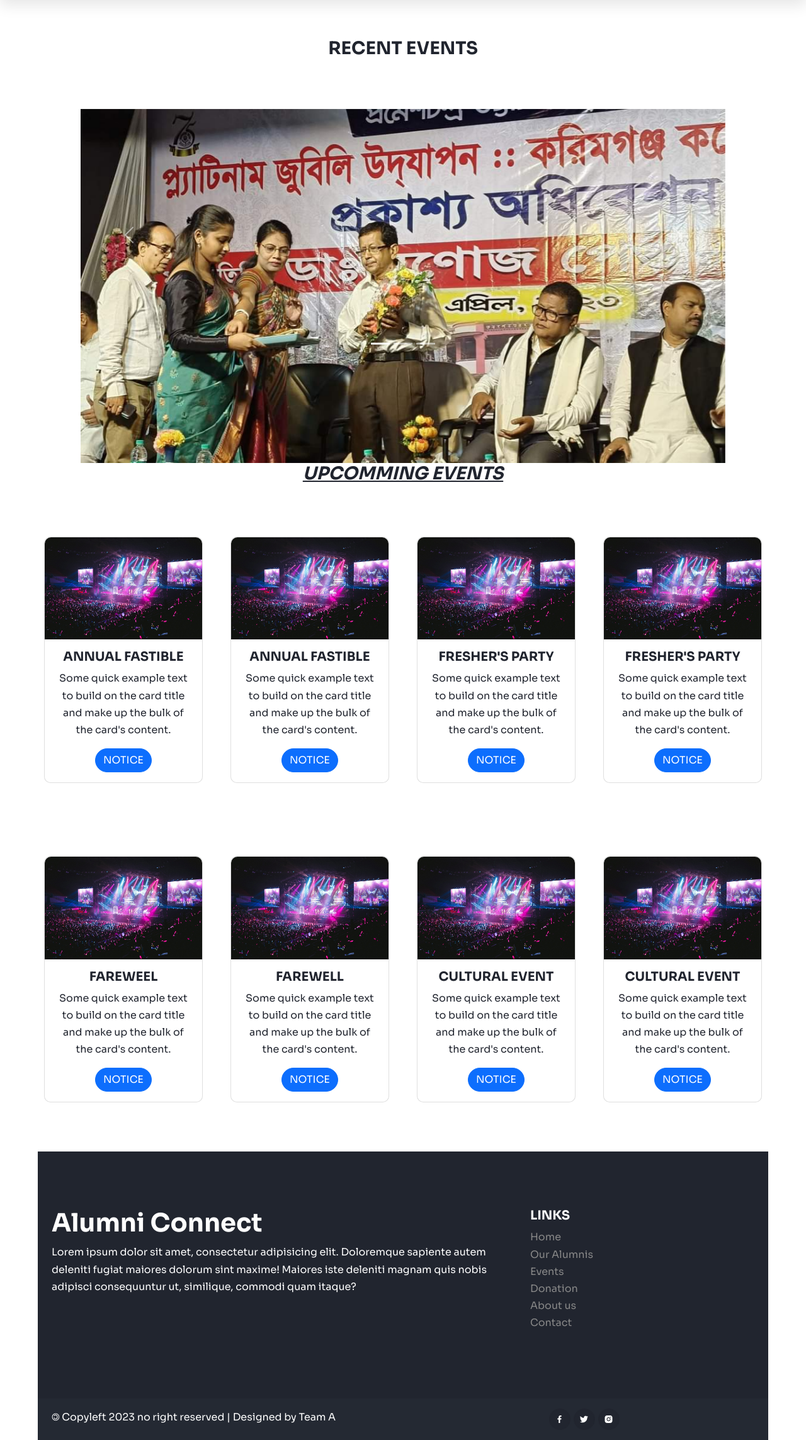
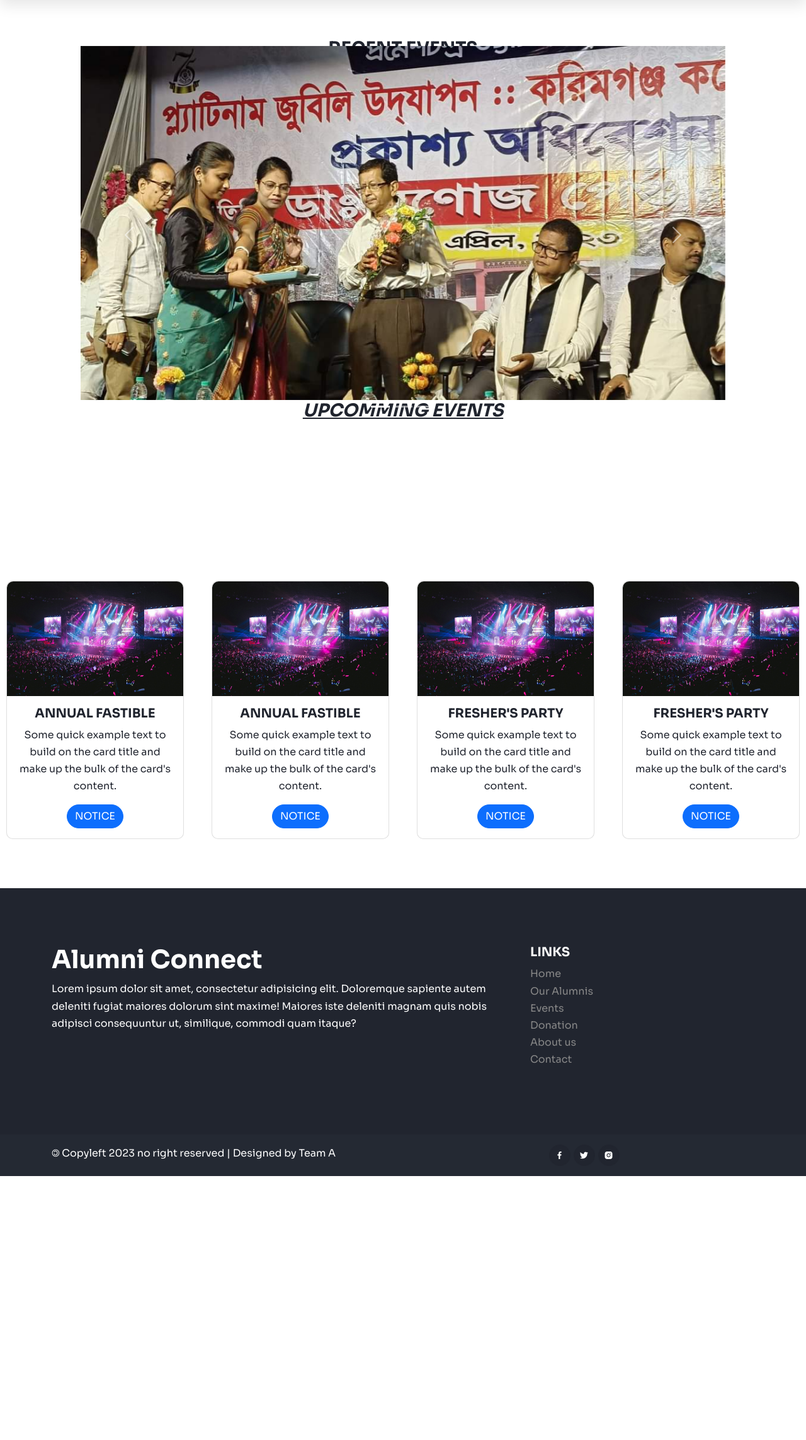
Before and after one commit to iamb4uc/alumni-connect, a PHP site: page /event.php in a window 1280 px wide. Shown: the part 84-2370 px from the top of the page at 63% size. After the commit the page ends 1951 px from the top, so only its background shows below. Run offline with PHP 8.4, Linux system fonts and the light colour scheme.

Commit message:
css optimizations

```diff
--- /dev/null
+++ b/admin/register.php
@@ -0,0 +1,6 @@
+
+<?php
+
+include '../defaults/header.php';
+
+include '../defaults/footer.php';
--- a/css/event.css
+++ b/css/event.css
@@ -1,31 +1,20 @@
 *.main {
-
-    margin-top: 60px;
-    margin-left: 60px;
-    margin-right: 60px;
-
+  margin: 60px 0px 0px 0px;
 }
 
 .card {
-
   border-radius: 10px;
   text-align: center;
   margin-top: 70px;
   margin-bottom: 30px;
   margin-left: 10px;
   margin-right: 10px;
-
-
 }
 
 .card:hover {
-    box-shadow: 2px 2px 15px;
-    transition: 0.5s;
-
+  box-shadow: 2px 2px 10px;
+  transition: 0.1s;
 }
-
-
-
 
 .card-body {
 
@@ -38,15 +27,11 @@
 }
 
 .card-img-top {
-    border-top-left-radius: 10px;
-    border-top-right-radius: 10px;
+  border-radius: 10px 10px 0px 0px;
 }
 
 .btn {
-    border-top-left-radius: 100px;
-    border-top-right-radius: 100px;
-    border-bottom-left-radius: 100px;
-    border-bottom-right-radius: 100px;
+  border-radius: 100px;
 }
 
 .btn:hover {
@@ -54,8 +39,7 @@
 }
 
 .carousel {
-
-    height: 400px;
+  height: 600px;
   width: 80%;
   position: absolute;
   left: 50%;
@@ -63,10 +47,8 @@
   transform: translate(-50%, -50%);
   background-size: 100% 100%;
   margin-top: 1.5cm;
-
 }
 
 .down {
   margin-top: 58%;
-
 }
--- a/css/style.css
+++ b/css/style.css
@@ -26,14 +26,10 @@ h6,
   font-weight: 700;
 }
 
-
-
 .custom-bg {
   background-color: var(--goldel);
   border: 1px solid var(--goldel);
 }
-
-
 
 a {
   color: var(--dark);
--- a/event.php
+++ b/event.php
@@ -1,13 +1,10 @@
-
 <?php include 'defaults/header.php'; ?>
 <?php include 'defaults/navbar.php'; ?>
 <link rel="stylesheet" href="css/event.css">
 <div class="main">
-
   <div class="col-md-8s mx-auto text-center">
     <h3>RECENT EVENTS</h3>
   </div>
-
 
   <div id="carouselExampleIndicators" class="carousel slide" data-bs-ride="carousel">
     <div class="carousel-indicators">
@@ -35,20 +32,14 @@
       <span class="visually-hidden">Next</span>
     </button>
 
-
     <div class="col-md-12 mx-auto text-center">
-
       <h3><b> <u><i> UPCOMMING EVENTS </u></b> </i></h3>
-
     </div>
-
 </div>
 
 <!--cards-->
 <div class="down" >
-
   <div class="contaillner">
-
 
     <div class="row gy-3 my-5">
       <div class="col-sm-6 col-md-4 col-lg-3">
@@ -58,9 +49,7 @@
             <h5 class="card-title">ANNUAL FASTIBLE</h5>
             <p class="card-text">Some quick example text to build on the card title and make up the bulk of the card's content.</p>
             <a href="#" class="btn btn-primary">NOTICE</a>
-
           </div>
-
         </div>
       </div>
       <div class="col-sm-6 col-md-4 col-lg-3">
@@ -69,9 +58,7 @@
           <div class="card-body">
             <h5 class="card-title">ANNUAL FASTIBLE</h5>
             <p class="card-text">Some quick example text to build on the card title and make up the bulk of the card's content.</p>
-
             <a href="#" class="btn btn-primary">NOTICE</a>
-
           </div>
         </div>
       </div>
@@ -81,9 +68,7 @@
           <div class="card-body">
             <h5 class="card-title">FRESHER'S PARTY</h5>
             <p class="card-text">Some quick example text to build on the card title and make up the bulk of the card's content.</p>
-
             <a href="#" class="btn btn-primary">NOTICE</a>
-
           </div>
         </div>
       </div>
@@ -93,65 +78,12 @@
           <div class="card-body">
             <h5 class="card-title">FRESHER'S PARTY</h5>
             <p class="card-text">Some quick example text to build on the card title and make up the bulk of the card's content.</p>
-
-                            <a href="#" class="btn btn-primary">NOTICE</a>
-
-                        </div>
-                    </div>
-                </div>
-                <div class="col-sm-6 col-md-4 col-lg-3">
-                    <div class="card">
-                        <img src="img/event.jpg" class="card-img-top" alt="...">
-                        <div class="card-body">
-                            <h5 class="card-title">FAREWEEL</h5>
-                            <p class="card-text">Some quick example text to build on the card title and make up the bulk of the card's content.</p>
-
-                            <a href="#" class="btn btn-primary">NOTICE</a>
-
-                        </div>
-                    </div>
-                </div>
-                <div class="col-sm-6 col-md-4 col-lg-3">
-                    <div class="card">
-                        <img src="img/event.jpg" class="card-img-top" alt="...">
-                        <div class="card-body">
-                            <h5 class="card-title">FAREWELL</h5>
-                            <p class="card-text">Some quick example text to build on the card title and make up the bulk of the card's content.</p>
-
-                            <a href="#" class="btn btn-primary">NOTICE</a>
-
-                        </div>
-                    </div>
-                </div>
-                <div class="col-sm-6 col-md-4 col-lg-3">
-                    <div class="card">
-                        <img src="img/event.jpg" class="card-img-top" alt="...">
-                        <div class="card-body">
-                            <h5 class="card-title">CULTURAL EVENT</h5>
-                            <p class="card-text">Some quick example text to build on the card title and make up the bulk of the card's content.</p>
-                            <div class="button">
             <a href="#" class="btn btn-primary">NOTICE</a>
           </div>
         </div>
       </div>
     </div>
-                <div class="col-sm-6 col-md-4 col-lg-3">
-                    <div class="card">
-                        <img src="img/event.jpg" class="card-img-top" alt="...">
-                        <div class="card-body">
-                            <h5 class="card-title">CULTURAL EVENT</h5>
-                            <p class="card-text">Some quick example text to build on the card title and make up the bulk of the card's content.</p>
-
-                            <a href="#" class="btn btn-primary">NOTICE</a>
-
-                        </div>
   </div>
 </div>
 
-
-            </div>
-
-
-        </div>
-    </div>
 <?php include 'defaults/footer.php'; ?>
```
Also changed, not shown: defaults/footer.php (line endings or trailing spaces). Lines whose indentation alone changed are shown as unchanged.
